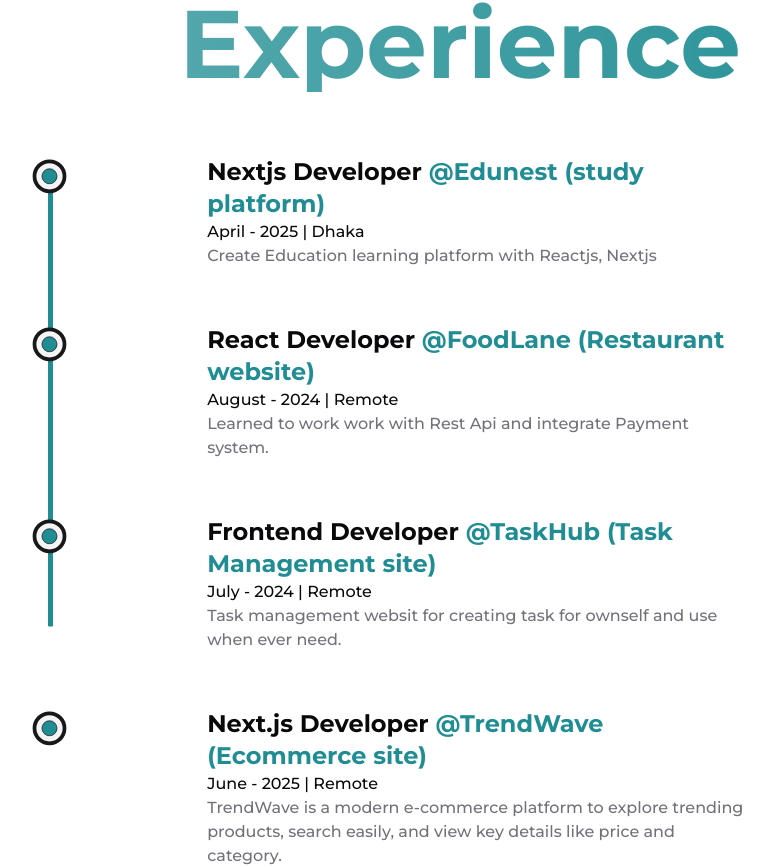
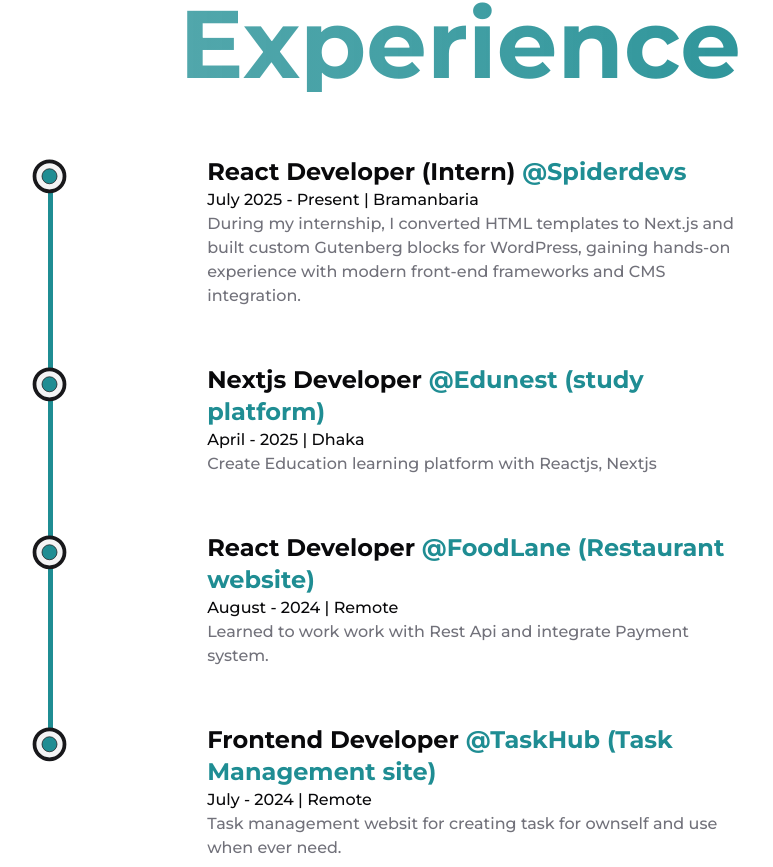
Before and after one commit to kader009/modern-portfolio, a Next.js app: page /about in a window 1280 px wide. Shown: the part 992-1859 px from the top of the page, without its empty margins (180-953 px from the left). Built offline with nearby package versions, Linux system fonts and the light colour scheme.

Commit message:
experience section update

```diff
--- a/src/data/experience.ts
+++ b/src/data/experience.ts
@@ -1,6 +1,17 @@
 import { type ExperienceShowcaseListItemProps } from "@/components/experience/experience-showcase-list-item";
 
 export const EXPERIENCE: ExperienceShowcaseListItemProps[] = [
+  {
+    title: "React Developer (Intern)",
+    organisation: {
+      name: "Spiderdevs",
+      href: "https://spider-themes.net/",
+    },
+    date: "July 2025 - Present",
+    location: "Bramanbaria",
+    description:
+      "During my internship, I converted HTML templates to Next.js and built custom Gutenberg blocks for WordPress, gaining hands-on experience with modern front-end frameworks and CMS integration.",
+  },
   {
     title: "Nextjs Developer",
     organisation: {
@@ -9,7 +20,7 @@
     },
     date: "April - 2025",
     location: "Dhaka",
-    description: " Create Education learning platform with Reactjs, Nextjs",
+    description: "Create Education learning platform with Reactjs, Nextjs",
   },
   {
     title: "React Developer",
```
